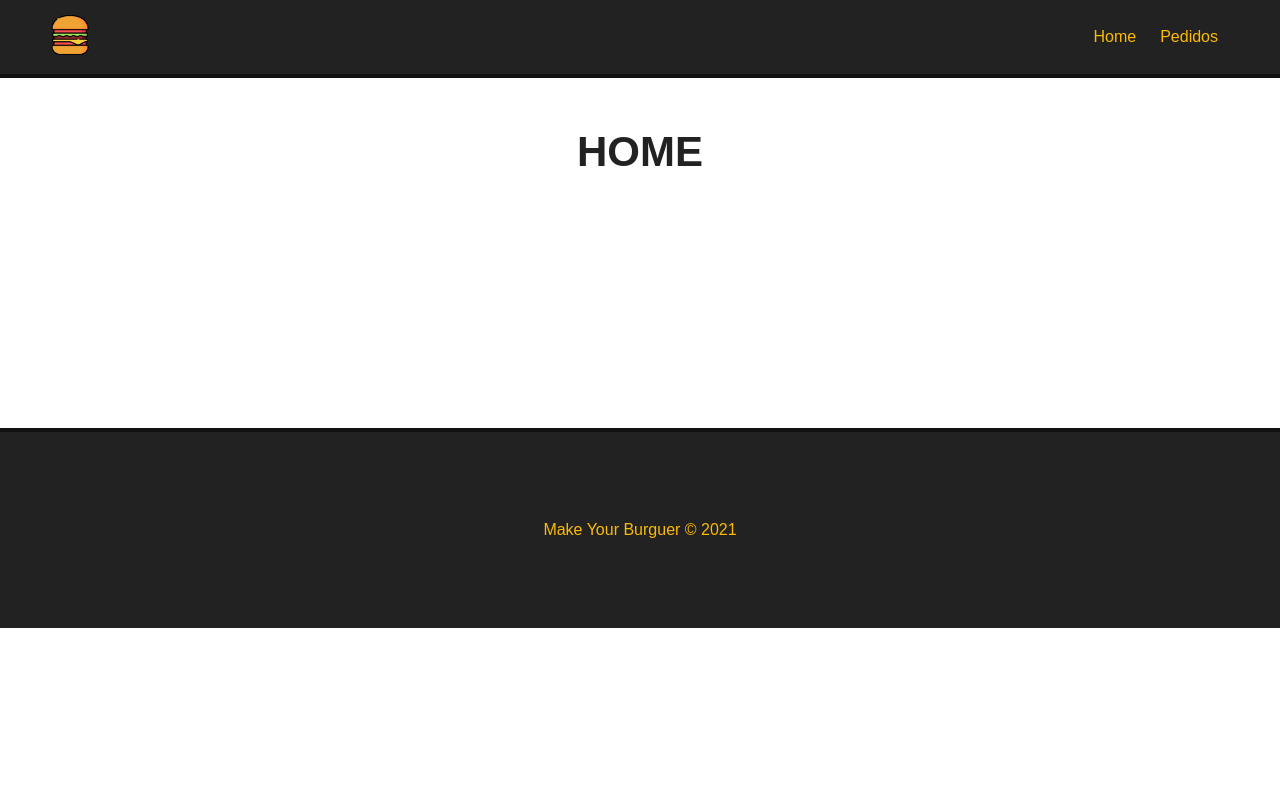
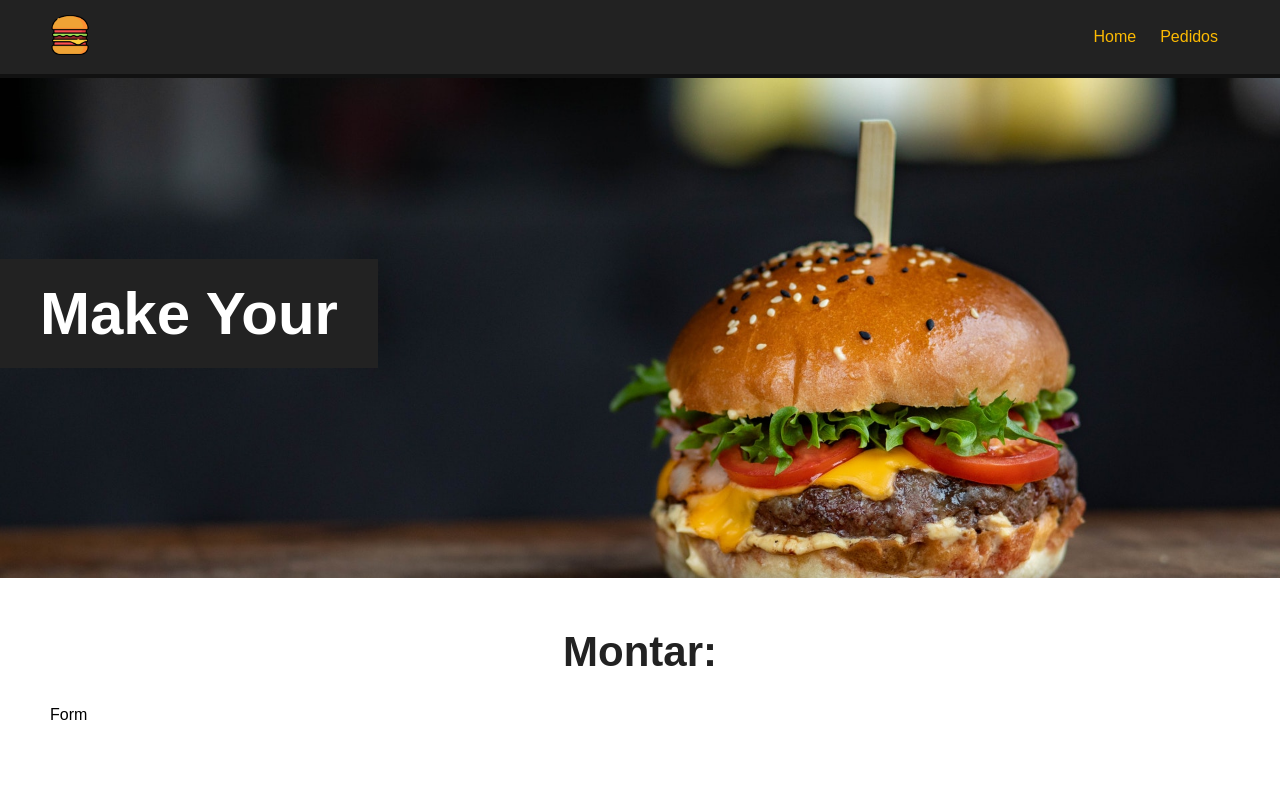
Before and after one commit to euliberato/projeto_vuejs, a Vue app: page / in a window 1280 px wide. Shown: the top 800 px of the page. Built offline with nearby package versions, Linux system fonts and the light colour scheme.

Commit message:
Criando banner do projeto

```diff
--- /dev/null
+++ b/src/components/Banner.vue
@@ -0,0 +1,34 @@
+<template>
+    <div id="main-banner">
+        <h1>Make Your</h1>
+    </div>
+</template>
+
+<script>
+export default {
+    name: "Banner"
+}
+</script>
+
+<style scoped>
+
+    #main-banner {
+        background-image: url('/img/burguer.jpg');
+        background-position: 0 -150px;
+        background-size: cover;
+        height: 500px;
+        display: flex;
+        align-items: center;
+        justify-content: flex-start;
+    }
+
+
+    #main-banner h1 {
+        color: #fff;
+        text-align: center;
+        font-size: 60px;
+        background-color: #222;
+        padding: 20px 40px;
+    }
+
+</style>
--- a/src/components/Footer.vue
+++ b/src/components/Footer.vue
@@ -12,7 +12,7 @@ export default {
 
 <style scoped>
     #footer {
-        height: 200px;
+        height: 100px;
         background-color: #222;
         border-top: 4px solid #111;
         color: #fcba03;
--- a/src/views/HomeView.vue
+++ b/src/views/HomeView.vue
@@ -1,9 +1,19 @@
 <template>
+  <Banner />
   <div class="main-container">
-    <h1>HOME</h1>
+    <h1>Montar:</h1>
+    <p>Form</p>
+
   </div>
 </template>
 
 <script>
+import Banner from '../components/Banner.vue';
 
+export default {
+    name: "Home",
+    components: {
+      Banner
+    }
+}
 </script>
```
Also changed, not shown: public/img/burguer.jpg (renamed from public/img/burger.jpg).
